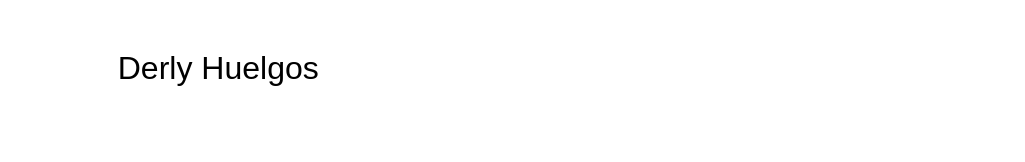
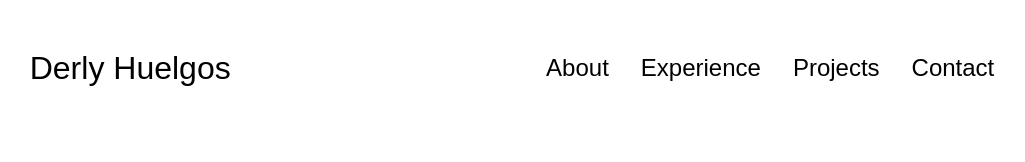
Before and after one commit to Derlyi/Portafolio-DerlyHuelgos, a plain HTML site: page index.html in a window 1280 px wide. Shown: the top 162 px of the page, without its empty margins (128-1153 px from the left). Drawn offline with Linux system fonts and the light colour scheme; a web font is replaced by a local one.

Commit message:
Se actualizo estilos primera pagina (se arreglo index con 2 errores)

```diff
--- a/index.html
+++ b/index.html
@@ -13,10 +13,10 @@
         <div class="logo">Derly Huelgos</div>
         <div>
             <ul class="nav-links">
-                <li><a href="#about"></a></li>
-                <li><a href="#experience"></a></li>
-                <li><a href="#projects"></a></li>
-                <li><a href="#contact"></a></li>
+                <li><a href="#about">About</a></li>
+                <li><a href="#experience">Experience</a></li>
+                <li><a href="#projects">Projects</a></li>
+                <li><a href="#contact">Contact</a></li>
             </ul>
         </div>
     </nav>
@@ -357,7 +357,7 @@
                         alt="Linkedin icon"
                         class="icon contact-icon"
                     />
-                    <p><a href="https://www.linkedin.com"></a>Linkedin</p>
+                    <p><a href="https://www.linkedin.com">Linkedin</a></p>
                 </div>
             </div>
        </section>
@@ -372,7 +372,7 @@
                     </ul>
                 </div>
             </nav>
-            <p>Copyright &#169; 2023 Derly Huelgos. All Rights Reserved.</p>
+            <p>Copyright &#169; 2023 Derly. All Rights Reserved.</p>
        </footer>
        <script src="script.js"></script>
     </body>
--- a/style.css
+++ b/style.css
@@ -3,16 +3,16 @@
 @import url("https://fonts.google.com/specimen/Poppins?query=pop");
 
 * {
-    margin: 0;
-    padding: 0;
+    margin: 0; /* establece el margen para los cuatro lados */
+    padding: 0; /* establece el área de relleno en los cuatro lados de un elemento a la vez */
 }
 
 body {
-font-family: "Poppins", sans-serif;
+font-family: "Poppins", sans-serif; /* define una lista de fuentes o familias de fuentes, con un orden de prioridad, para utilizar en un elemento seleccionado */
 }
 
 html {
-    scroll-behavior: smooth;
+    scroll-behavior: smooth; /* especifica el comportamiento del desplazamiento para un elemento con desplazamiento, cuando éste se produce debido a la navegación o a APIs CSSOM */ /*Smooth Scroll al efecto de transición entre diferentes secciones de una misma página*/
 }
 
 p {
@@ -24,14 +24,14 @@ p {
 
 a,
 .btn {
-    transition: all 300ms ease;
+    transition: all 300ms ease; /* Permite definir la transición entre dos estados de un elemento. */
 }
 
 /* DESKTOP NAV */
 
 nav,
 .nav-links {
-    display: flex;
+    display: flex; /* ayuda a colocar las cajas como si fueran celdas de tablas, con un comportamiento predecible y adaptable. */
 }
 
 nav {
```
Also changed, not shown: 1 other file.
